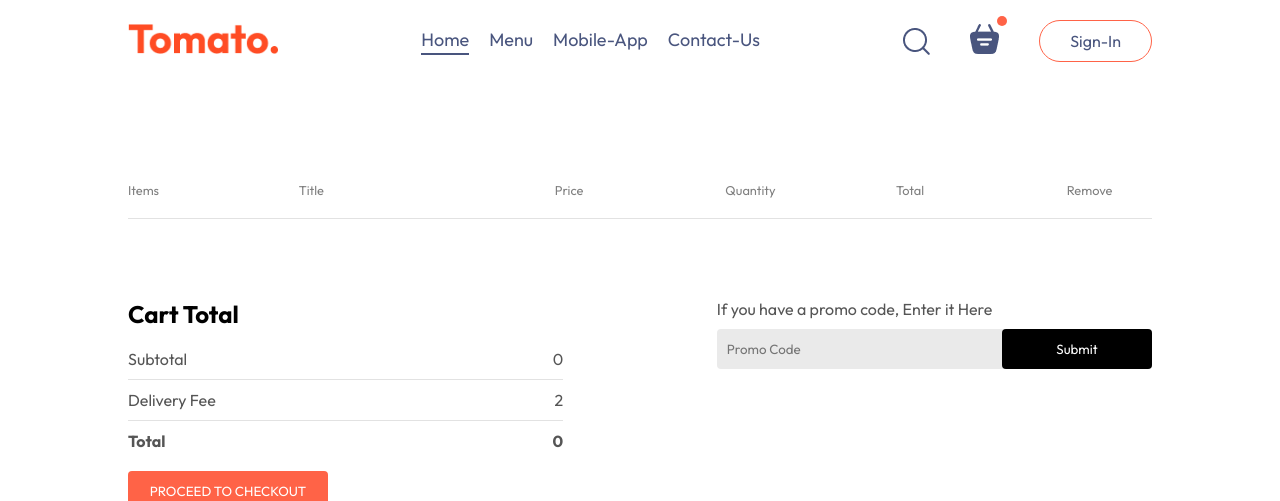
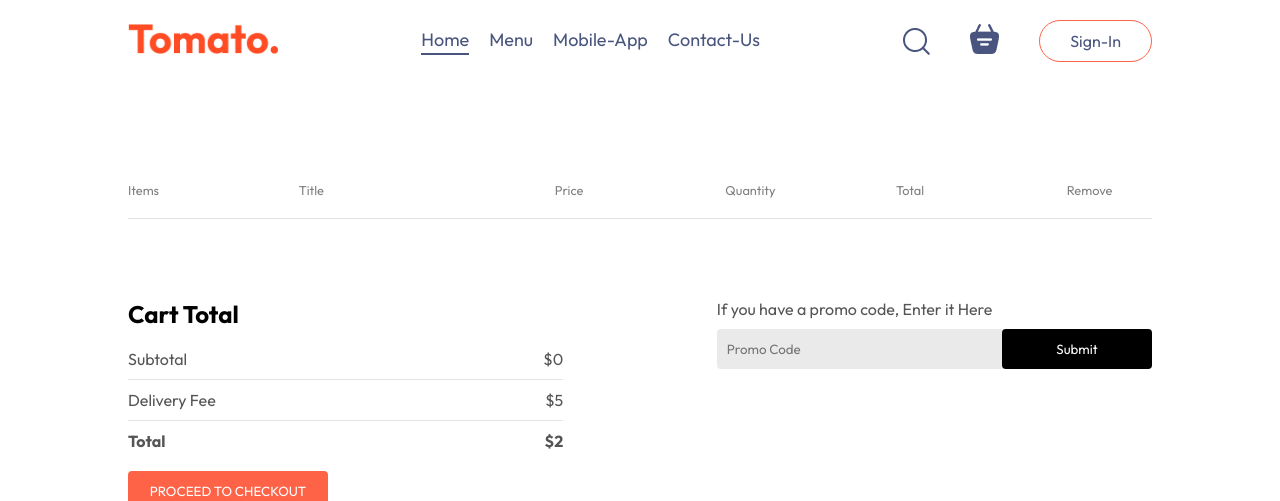
Before and after one commit to 1zhanN/food-delivery, a React (Vite) app in the folder frontend/: page /cart in a window 1280 px wide. Shown: the top 501 px of the page. Built offline with nearby package versions, Linux system fonts and the light colour scheme.

Commit message:
total cart amount logic

```diff
--- a/frontend/src/components/Navbar/Navbar.jsx
+++ b/frontend/src/components/Navbar/Navbar.jsx
@@ -1,11 +1,12 @@
-import React, { useState } from "react";
+import React, { useContext, useState } from "react";
 import "./Navbar.css";
 import { assets } from "../../assets/assets";
 import { Link } from "react-router-dom";
+import { StoreContext } from "../../context/StoreContext";
 
 const Navbar = ({ setShowLogin }) => {
   const [menu, setMenu] = useState("Home");
-
+  const { getTotalCartAmount } = useContext(StoreContext);
   return (
     <div className="navbar">
       <Link to={"/"}>
@@ -49,7 +50,7 @@ const Navbar = ({ setShowLogin }) => {
             <img src={assets.basket_icon} alt="" />
           </Link>
 
-          <div className="dot"></div>
+          <div className={getTotalCartAmount() === 0 ? "" : "dot"}></div>
         </div>
 
         <button onClick={() => setShowLogin(true)}>Sign-In</button>
--- a/frontend/src/context/StoreContext.jsx
+++ b/frontend/src/context/StoreContext.jsx
@@ -1,48 +1,48 @@
 import { createContext, useEffect, useState } from "react";
 import { assets, food_list } from "../assets/assets";
 
-
-export const StoreContext = createContext(null)
+export const StoreContext = createContext(null);
 
 const StoreContextProvider = (props) => {
-
   const [cartItems, setCartItems] = useState({});
 
   const addToCart = (itemId) => {
-        if(!cartItems[itemId]){
-            setCartItems((prev)=> ({...prev, [itemId]:1}))
+    if (!cartItems[itemId]) {
+      setCartItems((prev) => ({ ...prev, [itemId]: 1 }));
+    } else {
+      setCartItems((prev) => ({ ...prev, [itemId]: prev[itemId] + 1 }));
     }
-        else{
-            setCartItems((prev)=> ({...prev, [itemId]:prev[itemId]+1}))
+  };
+
+  const removeFromCart = (itemId) => {
+    setCartItems((prev) => ({ ...prev, [itemId]: prev[itemId] - 1 }));
+  };
+
+  const getTotalCartAmount = () => {
+    let totalAmount = 0;
+    for (const item in cartItems) {
+      if (cartItems[item] > 0) {
+        let itemInfo = food_list.find((product) => product._id === item);
+        totalAmount += itemInfo.price * cartItems[item];
       }
-
     }
-
-    const removeFromCart = (itemId) =>{
-        setCartItems((prev)=>({...prev,[itemId]:prev[itemId]-1}))
-
-    }
-
-    useEffect(()=>{
-        console.log(cartItems);
-
-    },[cartItems])
+    return totalAmount;
+  };
 
   const contextValue = {
     food_list,
     cartItems,
     setCartItems,
     addToCart,
-        removeFromCart
-    }
+    removeFromCart,
+    getTotalCartAmount,
+  };
 
-
-    return(
+  return (
     <StoreContext.Provider value={contextValue}>
       {props.children}
     </StoreContext.Provider>
-    )
-
-}
+  );
+};
 
 export default StoreContextProvider;
--- a/frontend/src/pages/Cart/Cart.jsx
+++ b/frontend/src/pages/Cart/Cart.jsx
@@ -1,9 +1,13 @@
 import React, { useContext } from "react";
 import "./Cart.css";
 import { StoreContext } from "../../context/StoreContext";
+import { useNavigate } from "react-router-dom";
 
 const Cart = () => {
-  const { cartItems, food_list, removeFromCart } = useContext(StoreContext);
+  const { cartItems, food_list, removeFromCart, getTotalCartAmount } =
+    useContext(StoreContext);
+
+  const navigate = useNavigate();
 
   return (
     <div className="cart">
@@ -44,20 +48,22 @@ const Cart = () => {
           <div>
             <div className="cart-total-details">
               <p>Subtotal</p>
-              <p>{0}</p>
+              <p>${getTotalCartAmount()}</p>
             </div>
             <hr />
             <div className="cart-total-details">
               <p>Delivery Fee</p>
-              <p>{2}</p>
+              <p>${+5}</p>
             </div>
             <hr />
             <div className="cart-total-details">
               <b>Total</b>
-              <b>{0}</b>
+              <b>${getTotalCartAmount() + 2}</b>
             </div>
           </div>
-          <button>PROCEED TO CHECKOUT</button>
+          <button onClick={() => navigate("/order")}>
+            PROCEED TO CHECKOUT
+          </button>
         </div>
         <div className="cart-promocode">
           <div>
--- a/frontend/src/pages/PlaceOrder/PlaceOrder.jsx
+++ b/frontend/src/pages/PlaceOrder/PlaceOrder.jsx
@@ -1,10 +1,8 @@
-import React from 'react'
-import './PlaceOrder.css'
+import React from "react";
+import "./PlaceOrder.css";
 
 const PlaceOrder = () => {
-  return (
-    <div>PlaceOrder</div>
-  )
-}
+  return <div></div>;
+};
 
-export default PlaceOrder
+export default PlaceOrder;
```
Lines whose indentation alone changed are shown as unchanged.
